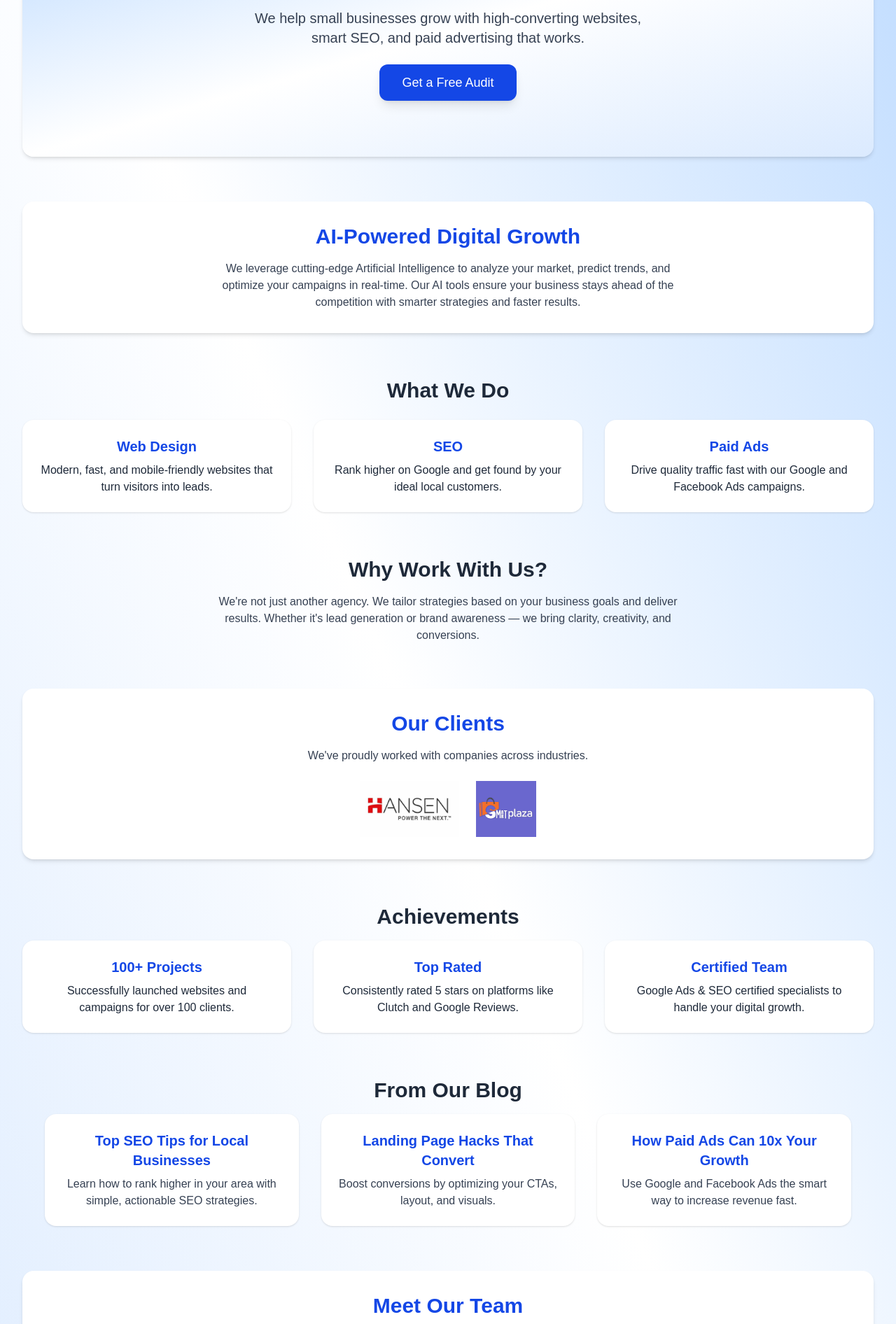
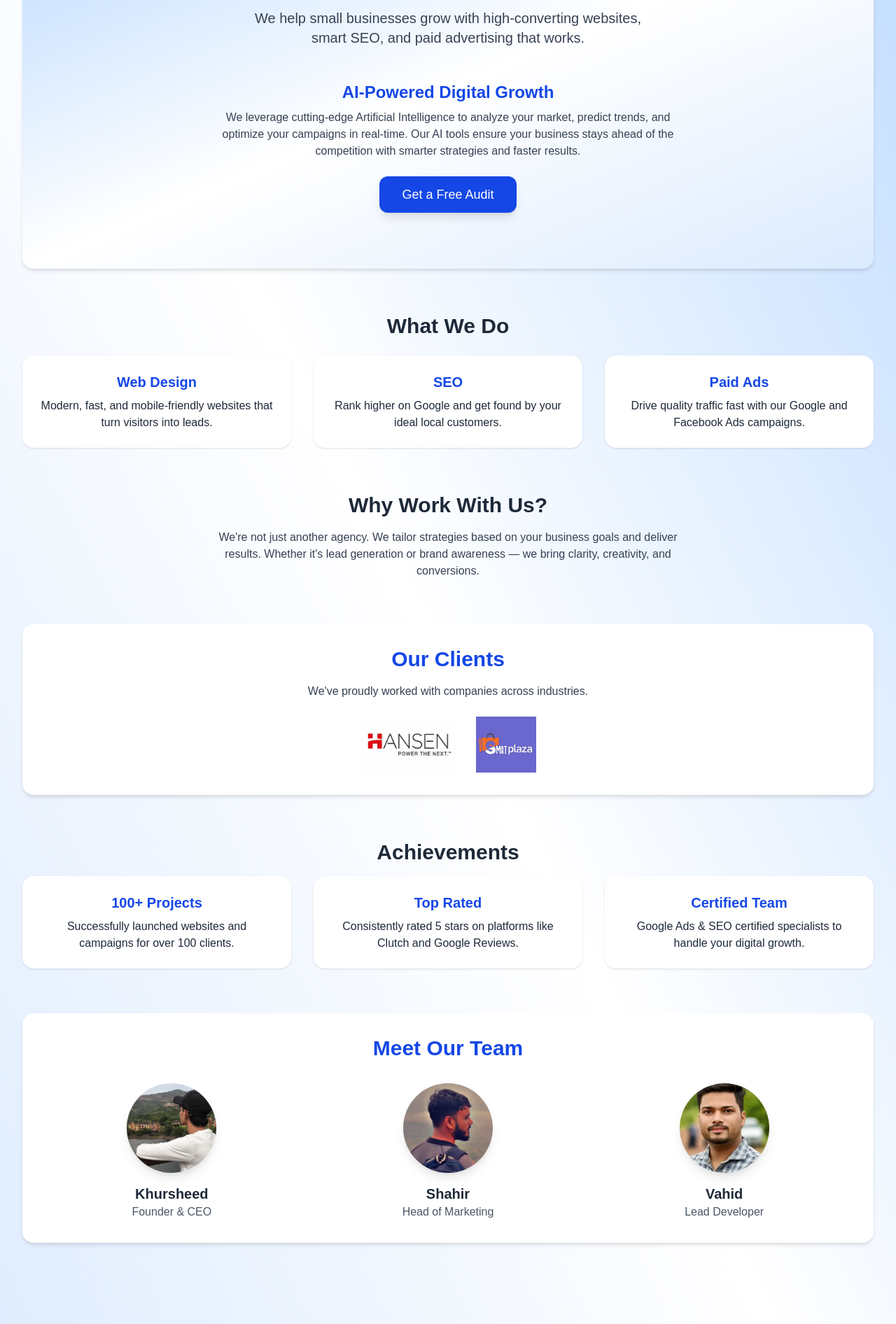
Before and after one commit to vahid454/ageny-site, a Next.js app: page / in a window 1280 px wide. Shown: the part 316-2208 px from the top of the page at 70% size. Built offline with nearby package versions, Linux system fonts and the light colour scheme.

Commit message:
fix: add separate menu bar for compact view

```diff
--- a/src/app/page.tsx
+++ b/src/app/page.tsx
@@ -69,18 +69,26 @@ export default function Home() {
       </nav>
       <header className="text-center py-20 bg-gradient-to-br from-blue-200 via-white to-blue-100 rounded-2xl shadow-md mb-16">
         <h1 className="text-5xl font-extrabold text-blue-800 mb-4">NextGen Digital Agency</h1>
-        <p className="text-xl max-w-xl mx-auto text-gray-700">We help small businesses grow with high-converting websites, smart SEO, and paid advertising that works.</p>
-        <Link href="/contact" className="mt-6 inline-block bg-blue-700 text-white px-8 py-3 rounded-xl text-lg shadow-lg transform transition hover:scale-105 hover:bg-blue-800">
+        <p className="text-xl max-w-xl mx-auto text-gray-700 mb-12">
+          We help small businesses grow with high-converting websites, smart SEO, and paid advertising that works.
+        </p>
+
+        {/* AI-Powered Digital Growth content as part of header */}
+        <div>
+          <h2 className="text-2xl font-bold text-blue-700 mb-2">AI-Powered Digital Growth</h2>
+          <p className="text-gray-700 max-w-2xl mx-auto">
+            We leverage cutting-edge Artificial Intelligence to analyze your market, predict trends, and optimize your campaigns in real-time. Our AI tools ensure your business stays ahead of the competition with smarter strategies and faster results.
+          </p>
+        </div>
+
+        <Link
+          href="/contact"
+          className="mt-6 inline-block bg-blue-700 text-white px-8 py-3 rounded-xl text-lg shadow-lg transform transition hover:scale-105 hover:bg-blue-800"
+        >
           Get a Free Audit
         </Link>
       </header>
 
-      <section className="mb-16 text-center bg-white p-8 rounded-2xl shadow-md">
-        <h2 className="text-3xl font-bold text-blue-700 mb-4">AI-Powered Digital Growth</h2>
-        <p className="text-gray-700 max-w-2xl mx-auto">
-          We leverage cutting-edge Artificial Intelligence to analyze your market, predict trends, and optimize your campaigns in real-time. Our AI tools ensure your business stays ahead of the competition with smarter strategies and faster results.
-        </p>
-      </section>
 
       <section
         className="mb-16 text-center"
@@ -141,25 +149,6 @@ export default function Home() {
         </div>
       </section>
 
-      <section
-        className="mb-16 text-center"
-      >
-        <h2 className="text-3xl font-bold mb-4">From Our Blog</h2>
-        <div className="grid md:grid-cols-3 gap-8 max-w-6xl mx-auto">
-          <div className="bg-white p-6 rounded-2xl shadow hover:shadow-lg transition">
-            <h3 className="text-xl font-semibold text-blue-700 mb-2">Top SEO Tips for Local Businesses</h3>
-            <p className="text-gray-700">Learn how to rank higher in your area with simple, actionable SEO strategies.</p>
-          </div>
-          <div className="bg-white p-6 rounded-2xl shadow hover:shadow-lg transition">
-            <h3 className="text-xl font-semibold text-blue-700 mb-2">Landing Page Hacks That Convert</h3>
-            <p className="text-gray-700">Boost conversions by optimizing your CTAs, layout, and visuals.</p>
-          </div>
-          <div className="bg-white p-6 rounded-2xl shadow hover:shadow-lg transition">
-            <h3 className="text-xl font-semibold text-blue-700 mb-2">How Paid Ads Can 10x Your Growth</h3>
-            <p className="text-gray-700">Use Google and Facebook Ads the smart way to increase revenue fast.</p>
-          </div>
-        </div>
-      </section>
 
       {/* Meet Our Team section */}
       <section className="mb-16 text-center bg-white p-8 rounded-2xl shadow-md">
```
